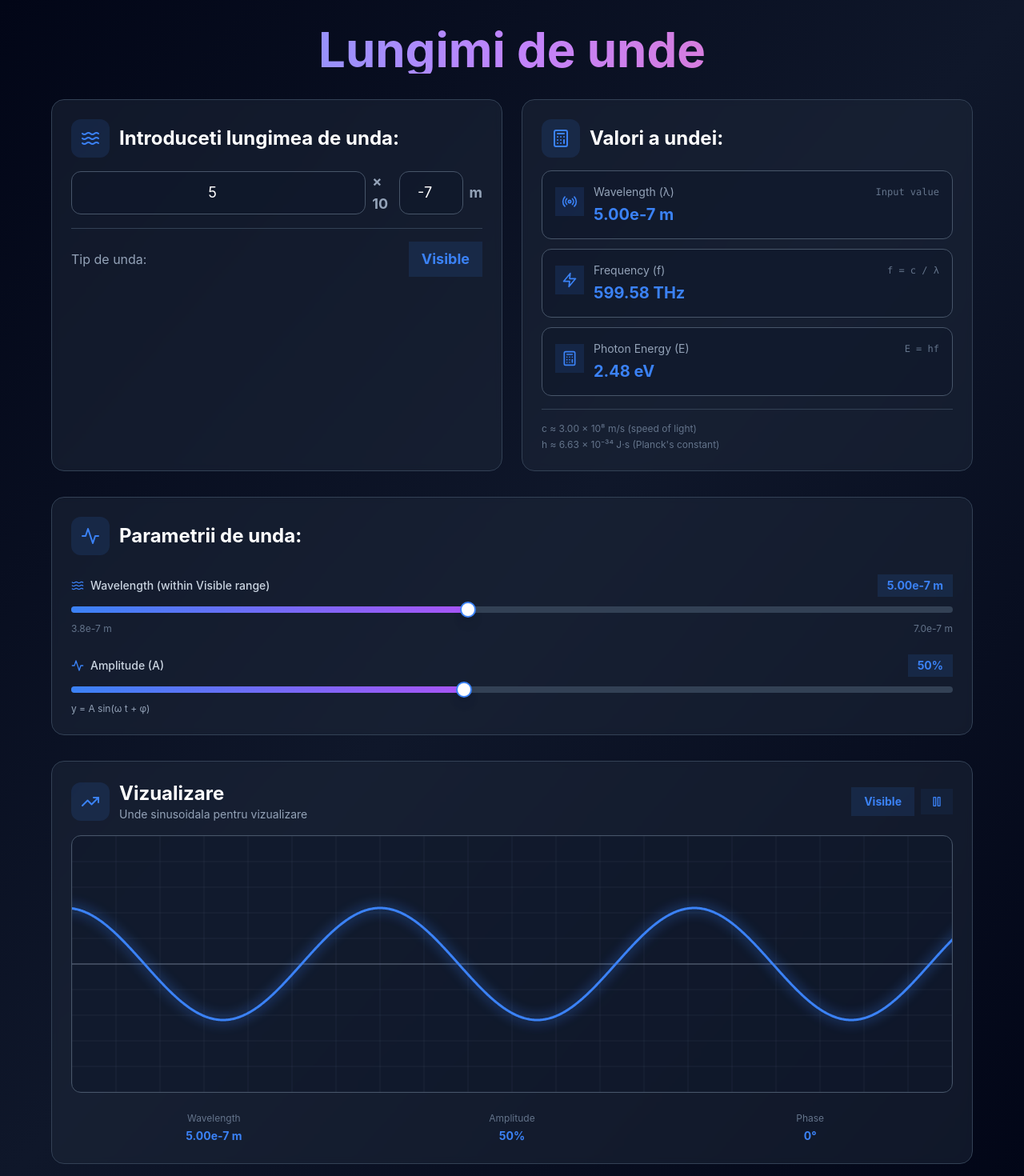
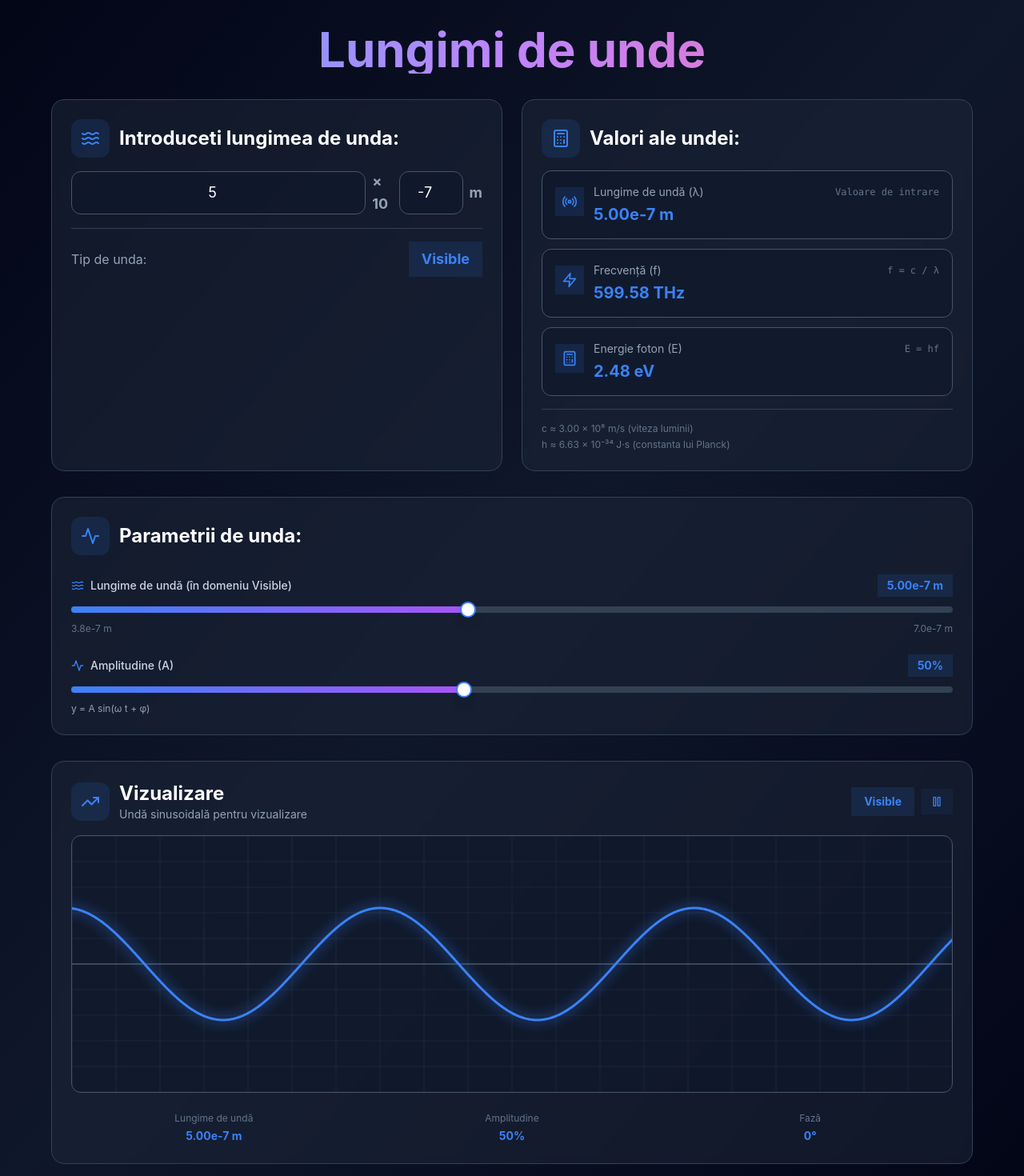
Before and after one commit to ovidiubanaga/unde, a React (Vite) app: page / in a window 1280 px wide. Shown: the top 1470 px of the page at 80% size. Built offline with nearby package versions, Linux system fonts and the light colour scheme.

Commit message:
grafic cu aplitudine si landa

```diff
--- a/src/components/WaveCalculations.jsx
+++ b/src/components/WaveCalculations.jsx
@@ -44,17 +44,17 @@ const WaveCalculations = ({
   };
   const calculations = [{
     icon: Radio,
-    label: 'Wavelength (λ)',
+    label: 'Lungime de undă (λ)',
     value: formatWavelength(wavelengthMeters),
-    description: 'Input value'
+    description: 'Valoare de intrare'
   }, {
     icon: Zap,
-    label: 'Frequency (f)',
+    label: 'Frecvență (f)',
     value: formatFrequency(frequency),
     description: 'f = c / λ'
   }, {
     icon: Calculator,
-    label: 'Photon Energy (E)',
+    label: 'Energie foton (E)',
     value: formatEnergy(frequency),
     description: 'E = hf'
   }];
@@ -69,7 +69,7 @@ const WaveCalculations = ({
           color: waveColor
         }} />
         </div>
-        <h2 className="text-2xl font-bold">Valori a undei:</h2>
+        <h2 className="text-2xl font-bold">Valori ale undei:</h2>
       </div>
 
       <div className="space-y-3">
@@ -107,8 +107,8 @@ const WaveCalculations = ({
 
       <div className="pt-4 border-t border-slate-700">
         <div className="text-xs text-slate-500 space-y-1">
-          <p>c ≈ 3.00 × 10⁸ m/s (speed of light)</p>
-          <p>h ≈ 6.63 × 10⁻³⁴ J·s (Planck's constant)</p>
+          <p>c ≈ 3.00 × 10⁸ m/s (viteza luminii)</p>
+          <p>h ≈ 6.63 × 10⁻³⁴ J·s (constanta lui Planck)</p>
         </div>
       </div>
     </motion.div>;
--- a/src/components/WaveCanvas.jsx
+++ b/src/components/WaveCanvas.jsx
@@ -409,8 +409,8 @@ const WaveCanvas = ({
         }} />
         </div>
         <div className="flex-1">
-          <h2 className="text-2xl font-bold">Vizualizare</h2>
-          <p className="text-sm text-slate-400">Unde sinusoidala pentru vizualizare</p>
+            <h2 className="text-2xl font-bold">Vizualizare</h2>
+            <p className="text-sm text-slate-400">Undă sinusoidală pentru vizualizare</p>
         </div>
         <div className="flex items-center gap-2">
           <div className="px-4 py-2 rounded-lg text-sm font-bold" style={{
@@ -419,7 +419,7 @@ const WaveCanvas = ({
         }}>
             {waveType}
           </div>
-          <button onClick={togglePlay} title={isPlaying ? 'Pause animation' : 'Play animation'} className="px-3 py-2 rounded-lg text-sm font-medium" style={{
+          <button onClick={togglePlay} title={isPlaying ? 'Pauză animație' : 'Redă animație'} className="px-3 py-2 rounded-lg text-sm font-medium" style={{
           backgroundColor: `${waveColor}10`,
           color: waveColor
         }}>
@@ -436,7 +436,7 @@ const WaveCanvas = ({
 
       <div className="grid grid-cols-3 gap-4 pt-2">
         <div className="text-center">
-          <div className="text-xs text-slate-500 mb-1">Wavelength</div>
+          <div className="text-xs text-slate-500 mb-1">Lungime de undă</div>
           <div className="text-sm font-bold truncate" style={{
           color: waveColor
         }}>
@@ -444,7 +444,7 @@ const WaveCanvas = ({
           </div>
         </div>
         <div className="text-center">
-          <div className="text-xs text-slate-500 mb-1">Amplitude</div>
+          <div className="text-xs text-slate-500 mb-1">Amplitudine</div>
           <div className="text-sm font-bold" style={{
           color: waveColor
         }}>
@@ -452,7 +452,7 @@ const WaveCanvas = ({
           </div>
         </div>
         <div className="text-center">
-          <div className="text-xs text-slate-500 mb-1">Phase</div>
+          <div className="text-xs text-slate-500 mb-1">Fază</div>
           <div className="text-sm font-bold" style={{
           color: waveColor
         }}>
--- a/src/components/WaveInput.jsx
+++ b/src/components/WaveInput.jsx
@@ -46,9 +46,9 @@ const WaveInput = ({
       <div className="space-y-3">
         <Label htmlFor="wavelength" className="text-slate-300"></Label>
         <div className="flex items-center gap-2">
-          <input id="wavelength-coeff" type="number" value={coefficient} onChange={handleCoefficientChange} step="0.1" className="w-full bg-slate-900/50 border border-slate-600 rounded-xl px-4 py-3 text-white text-lg focus:outline-none focus:ring-2 focus:ring-blue-500 transition-all text-center" aria-label="Wavelength coefficient" />
+          <input id="wavelength-coeff" type="number" value={coefficient} onChange={handleCoefficientChange} step="0.1" className="w-full bg-slate-900/50 border border-slate-600 rounded-xl px-4 py-3 text-white text-lg focus:outline-none focus:ring-2 focus:ring-blue-500 transition-all text-center" aria-label="Coeficient lungime de undă" />
           <span className="text-slate-400 font-bold text-lg">×  10 </span>
-          <input id="wavelength-exp" type="number" value={exponent} onChange={handleExponentChange} className="w-20 bg-slate-900/50 border border-slate-600 rounded-xl px-2 py-3 text-white text-lg focus:outline-none focus:ring-2 focus:ring-blue-500 transition-all text-center" aria-label="Wavelength exponent" />
+          <input id="wavelength-exp" type="number" value={exponent} onChange={handleExponentChange} className="w-20 bg-slate-900/50 border border-slate-600 rounded-xl px-2 py-3 text-white text-lg focus:outline-none focus:ring-2 focus:ring-blue-500 transition-all text-center" aria-label="Exponent lungime de undă" />
           <span className="text-slate-400 font-bold text-lg">m</span>
         </div>
       </div>
--- a/src/components/WaveSlider.jsx
+++ b/src/components/WaveSlider.jsx
@@ -58,7 +58,7 @@ const WaveSlider = ({
               <Waves className="w-4 h-4" style={{
               color: waveColor
             }} />
-              Wavelength (within {waveType} range)
+              Lungime de undă (în domeniu {waveType})
             </Label>
             <span className="font-bold px-3 py-1 rounded-lg text-sm truncate" style={{
             backgroundColor: `${waveColor}20`,
@@ -80,7 +80,7 @@ const WaveSlider = ({
               <Activity className="w-4 h-4" style={{
               color: waveColor
             }} />
-              Amplitude (A)
+              Amplitudine (A)
             </Label>
             <span className="font-bold px-3 py-1 rounded-lg text-sm" style={{
             backgroundColor: `${waveColor}20`,
```
